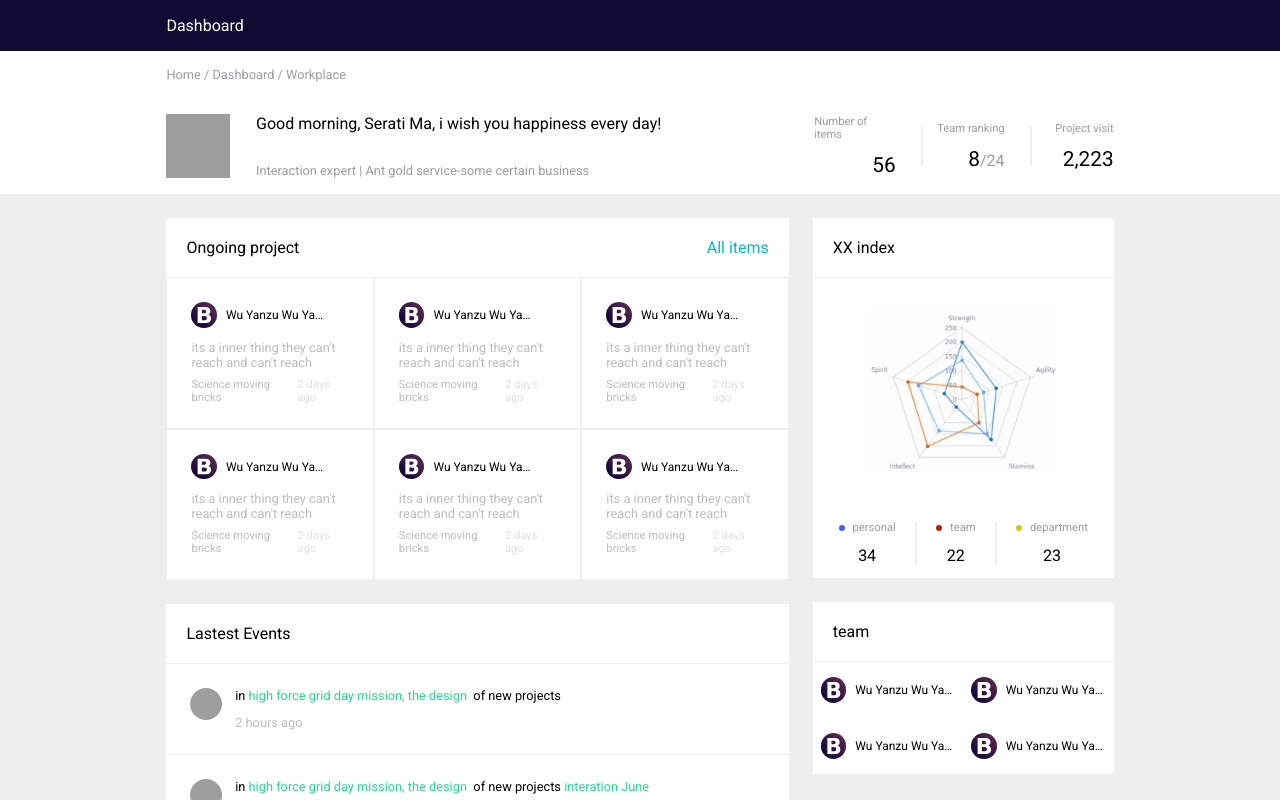
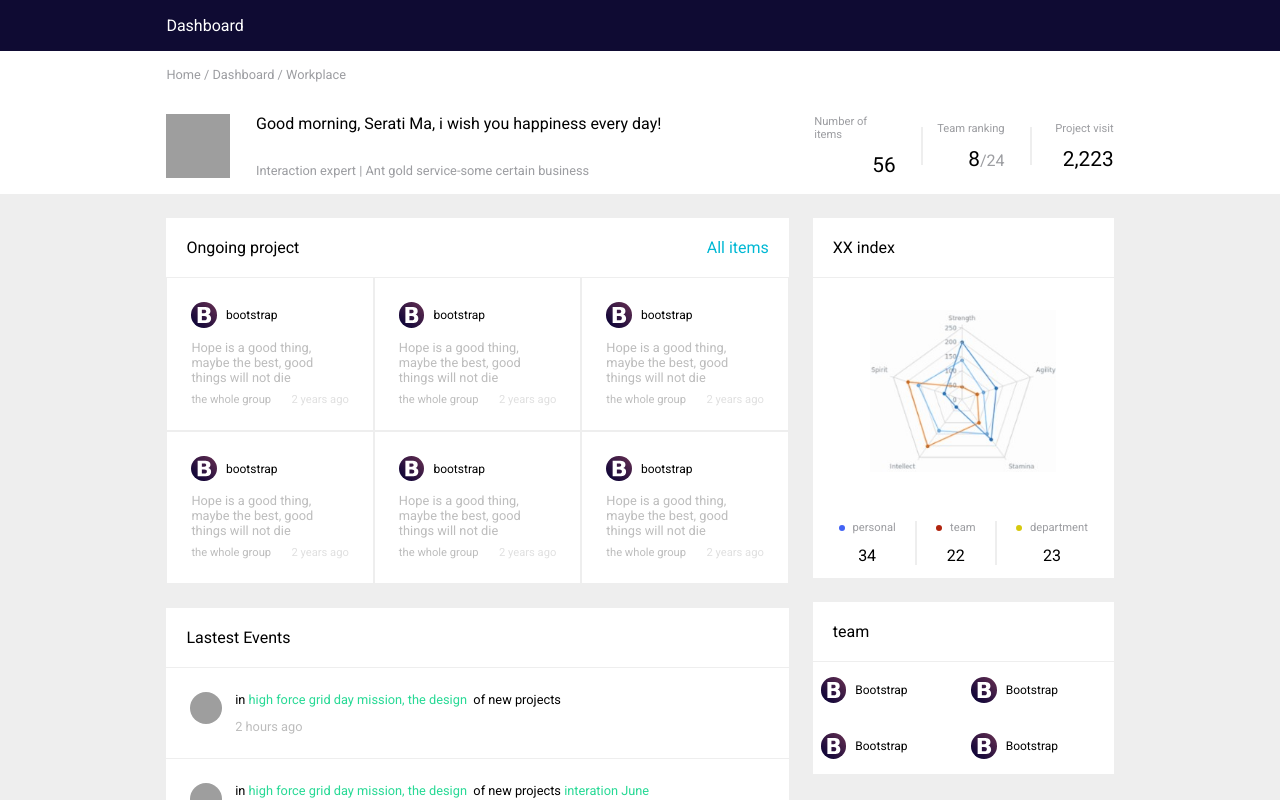
Before and after one commit to nicokurogane/react-dashboard, a React (Create React App) app: page / in a window 1280 px wide. Shown: the top 800 px of the page. Built offline with nearby package versions, Linux system fonts and the light colour scheme; grey boxes are pictures that could not be loaded.

Commit message:
Teamcard and project are now dynamic

```diff
--- a/src/App.js
+++ b/src/App.js
@@ -5,7 +5,10 @@ import FeedbackList from "./components/feedback_list/FeedbackList";
 import GraphicCard from "./components/graphic_card/GraphicCard";
 import TeamList from "./components/team_list/TeamList";
 
+import team_logo from "./image/Boostrap_logo.svg";
+
 import Event from "./model/event";
+import Project from "./model/project";
 
 import "./app.css";
 
@@ -67,12 +70,63 @@ function App() {
     )
   ];
 
+  const ongoingProjects = [
+    new Project(
+      0,
+      team_logo,
+      "bootstrap",
+      "Hope is a good thing, maybe the best, good things will not die",
+      "the whole group",
+      "2 years ago"
+    ),
+    new Project(
+      2,
+      team_logo,
+      "bootstrap",
+      "Hope is a good thing, maybe the best, good things will not die",
+      "the whole group",
+      "2 years ago"
+    ),
+    new Project(
+      3,
+      team_logo,
+      "bootstrap",
+      "Hope is a good thing, maybe the best, good things will not die",
+      "the whole group",
+      "2 years ago"
+    ),
+    new Project(
+      4,
+      team_logo,
+      "bootstrap",
+      "Hope is a good thing, maybe the best, good things will not die",
+      "the whole group",
+      "2 years ago"
+    ),
+    new Project(
+      5,
+      team_logo,
+      "bootstrap",
+      "Hope is a good thing, maybe the best, good things will not die",
+      "the whole group",
+      "2 years ago"
+    ),
+    new Project(
+      6,
+      team_logo,
+      "bootstrap",
+      "Hope is a good thing, maybe the best, good things will not die",
+      "the whole group",
+      "2 years ago"
+    )
+  ];
+
   return (
     <>
       <NavBar />
       <div className="dashboard-container">
         <div className="left-panel">
-          <ProjectList />
+          <ProjectList projectList={ongoingProjects} />
           <FeedbackList feedbackList={events} />
         </div>
         <div className="right-panel">
--- a/src/components/project_card/ProjectCard.js
+++ b/src/components/project_card/ProjectCard.js
@@ -1,23 +1,24 @@
 import React from "react";
-
-import TeamCard from '../team_card/TeamCard';
+import TeamCard from "../team_card/TeamCard";
 
 import "./projectcard.css";
 
-const ProjectCard = () => {
+const ProjectCard = ({ project }) => {
+
+  const { image, team, projectDescription, postedBy, timeStatus } = project;
+  console.log( project);
+
   return (
     <div className="projectcard-container">
       <div className="project-name">
-        <TeamCard />
+        <TeamCard teamInfo={{ name: team, icon: image }} />
       </div>
-      <div  className="project-description">
-        <span>
-          its a inner thing they can't reach and can't reach
-        </span>
+      <div className="project-description">
+        <span>{projectDescription}</span>
       </div>
       <div className="project-status-container">
-        <span className="project-subject">Science moving bricks</span>
-        <span className="project-time-status">2 days ago</span>
+        <span className="project-subject">{postedBy}</span>
+        <span className="project-time-status">{timeStatus}</span>
       </div>
     </div>
   );
--- a/src/components/project_list/ProjectList.js
+++ b/src/components/project_list/ProjectList.js
@@ -1,9 +1,9 @@
-import React from 'react';
-import ProjectCard from '../project_card/ProjectCard';
+import React from "react";
+import ProjectCard from "../project_card/ProjectCard";
 
-import './projectlist.css';
+import "./projectlist.css";
 
-const ProyectList = () => {
+const ProyectList = ({ projectList }) => {
   return (
     <div className="projectlist-container">
       <div className="projectlist-header-container">
@@ -11,16 +11,12 @@ const ProyectList = () => {
         <button className="link"> All items</button>
       </div>
       <div className="projects-container">
-                <ProjectCard/>
-                <ProjectCard/>
-                <ProjectCard/>
-                <ProjectCard/>
-                <ProjectCard/>
-                <ProjectCard/>
-
+        {projectList.map(projectItem => {
+          return <ProjectCard project={projectItem} key={projectItem.id} />;
+        })}
       </div>
     </div>
   );
-}
+};
 
 export default ProyectList;
--- a/src/components/team_card/TeamCard.js
+++ b/src/components/team_card/TeamCard.js
@@ -2,13 +2,12 @@ import React from 'react';
 
 import './teamcard.css';
 
-import team_logo from '../../image/Boostrap_logo.svg';
-
-const TeamCard = () => {
+const TeamCard = ({teamInfo}) => {
+    const{name, icon} = teamInfo;
     return (
         <div className="team-card-container">
-            <img src={team_logo} alt="team img" className="team-logo"/>
-            <span className="display-name">Wu Yanzu Wu YanzuWu YanzuWu Yanzu</span>
+            <img src={icon} alt="team img" className="team-logo"/>
+            <span className="display-name">{name}</span>
         </div>
     );
 }
--- a/src/components/team_list/TeamList.js
+++ b/src/components/team_list/TeamList.js
@@ -1,19 +1,24 @@
 import React from 'react';
 import TeamCard from '../team_card/TeamCard';
+
+import team_logo from "../../image/Boostrap_logo.svg";
 
 import './teamlist.css';
 
 const TeamList = () => {
+    const team = { name: "Bootstrap" , icon: team_logo}
+
     return (
         <div className="team-list-container">
             <div className="team-list-header">
                 <span>team</span>
             </div>
             <div className="teams-container">
-                <TeamCard/>
-                <TeamCard/>
-                <TeamCard/>
-                <TeamCard/>
+                <TeamCard teamInfo={team}/>
+                <TeamCard teamInfo={team}/>
+                <TeamCard teamInfo={team}/>
+                <TeamCard teamInfo={team}/>
+
             </div>
         </div>
     );
--- /dev/null
+++ b/src/model/project.js
@@ -0,0 +1,12 @@
+class Project {
+  constructor(id, image, team,projectDescription, postedBy, timeStatus) {
+    this.id = id;
+    this.image = image;
+    this.team = team;
+    this.projectDescription = projectDescription;
+    this.postedBy = postedBy;
+    this.timeStatus = timeStatus;
+  }
+}
+
+export default Project;
```
Lines whose indentation alone changed are shown as unchanged.
